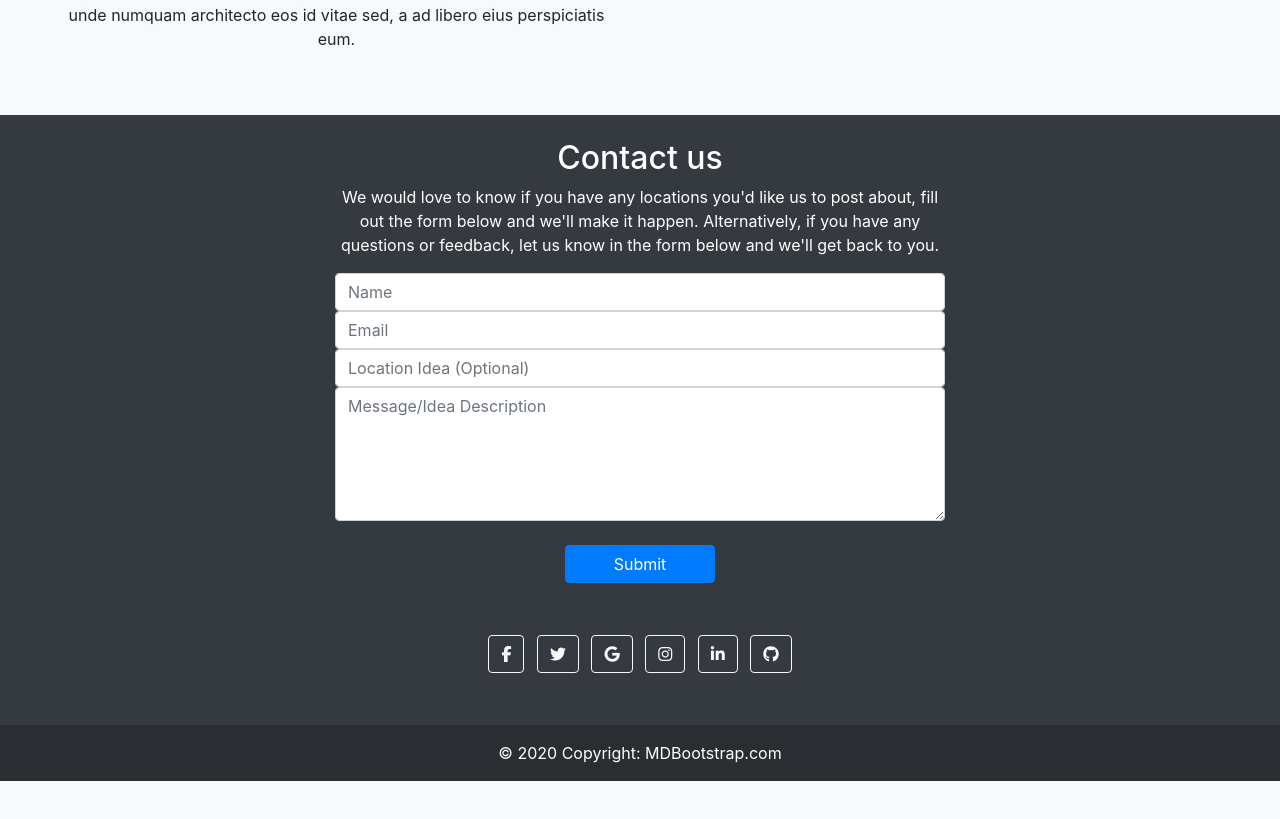
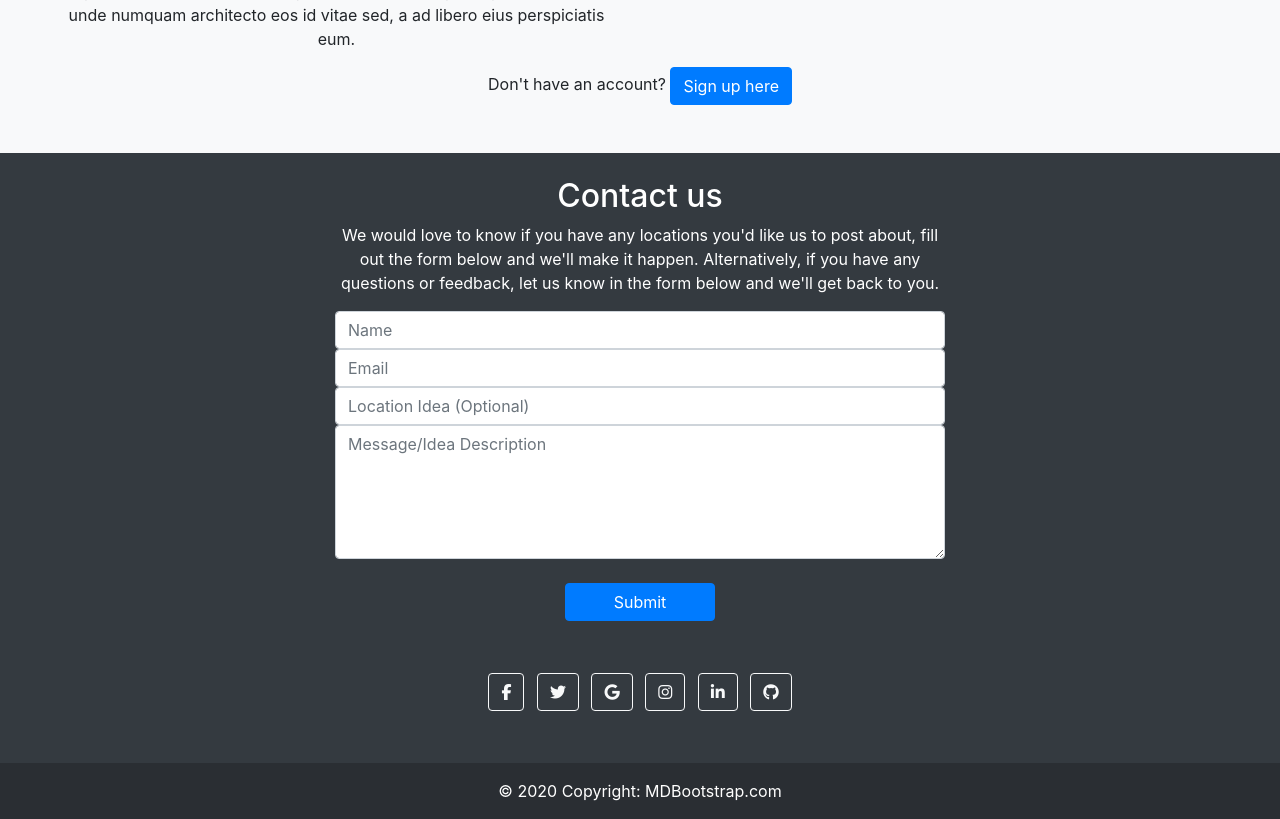
Before and after one commit to Antonyeaster/gem-explorers, a Django app: page /about/ in a window 1280 px wide. Shown: the part 901-1720 px from the top of the page. Before the commit the page ends 1682 px from the top, so only its background shows below. Run offline with Django 3.2, Linux system fonts and the light colour scheme; some libraries are stand-ins or nearby versions.

Commit message:
Add sign up link to bottom of about page

```diff
--- a/templates/about.html
+++ b/templates/about.html
@@ -1,4 +1,5 @@
-{% extends "base.html" %} {% block content %}
+{% extends "base.html" %}
+{% block content %}
 
 <div class="container-fluid">
   <div class="row">
@@ -64,6 +65,7 @@
           </div>
         </div>
       </div>
+    Don't have an account? <a class="link btn btn-primary right" href="{% url 'account_signup' %}">Sign up here</a>
     </div>
   </div>
 </div>
```
